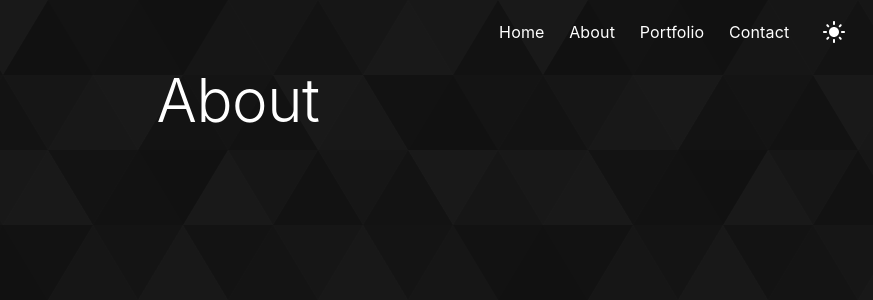
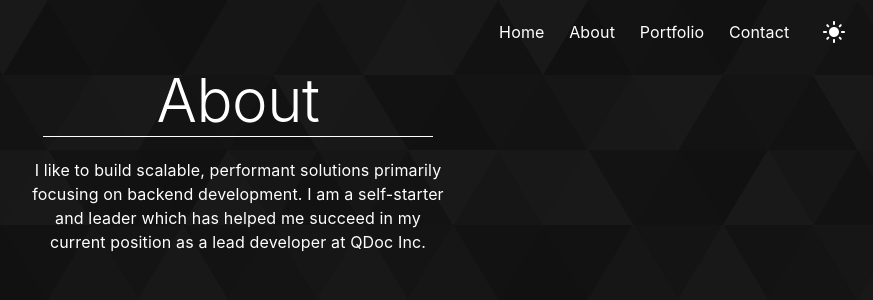
Before and after one commit to brettlungal/brettlungal.com, a React (Vite) app: page /About in a window 1280 px wide. Shown: the top 300 px of the page, without its empty margins (402-1275 px from the left). Built offline with nearby package versions, Linux system fonts and the light colour scheme.

Commit message:
im pretty tired i think ill go watch house now

```diff
--- a/src/components/Introduction.tsx
+++ b/src/components/Introduction.tsx
@@ -22,7 +22,6 @@ const Introduction: React.FC = () => {
                 </Box>
                 , A Software Developer
             </Typography>
-            <Typography variant="body1" sx={{ display: 'flex', marginLeft: '7%', marginTop: '8%' }}>I like to build scalable, performant solutions primarily focusing on backend development. I am a self-starter and leader which has helped me succeed in my current position as a lead developer at QDoc Inc. </Typography>
         </>
     )
 }
--- a/src/pages/About.tsx
+++ b/src/pages/About.tsx
@@ -10,10 +10,13 @@ const About: React.FC = () => {
             justifyContent="center"
             alignItems="center"
         >
-            <Grid2 size={12} display="flex" justifyContent="center" alignItems="center">
-                <Typography variant="h2">About</Typography>
-                <Divider />
+            <Grid2 size={4} />
+            <Grid2 size={4} justifyContent="center" alignItems="center" textAlign="center">
+            <Typography variant="h2">About</Typography>
+                <Divider variant="middle" />
+                <Typography variant="body1" sx={{ display: 'flex', marginTop: '5%' }}>I like to build scalable, performant solutions primarily focusing on backend development. I am a self-starter and leader which has helped me succeed in my current position as a lead developer at QDoc Inc. </Typography>
             </Grid2>
+            <Grid2 size={4} />
 
         </Grid2>
     );
```
